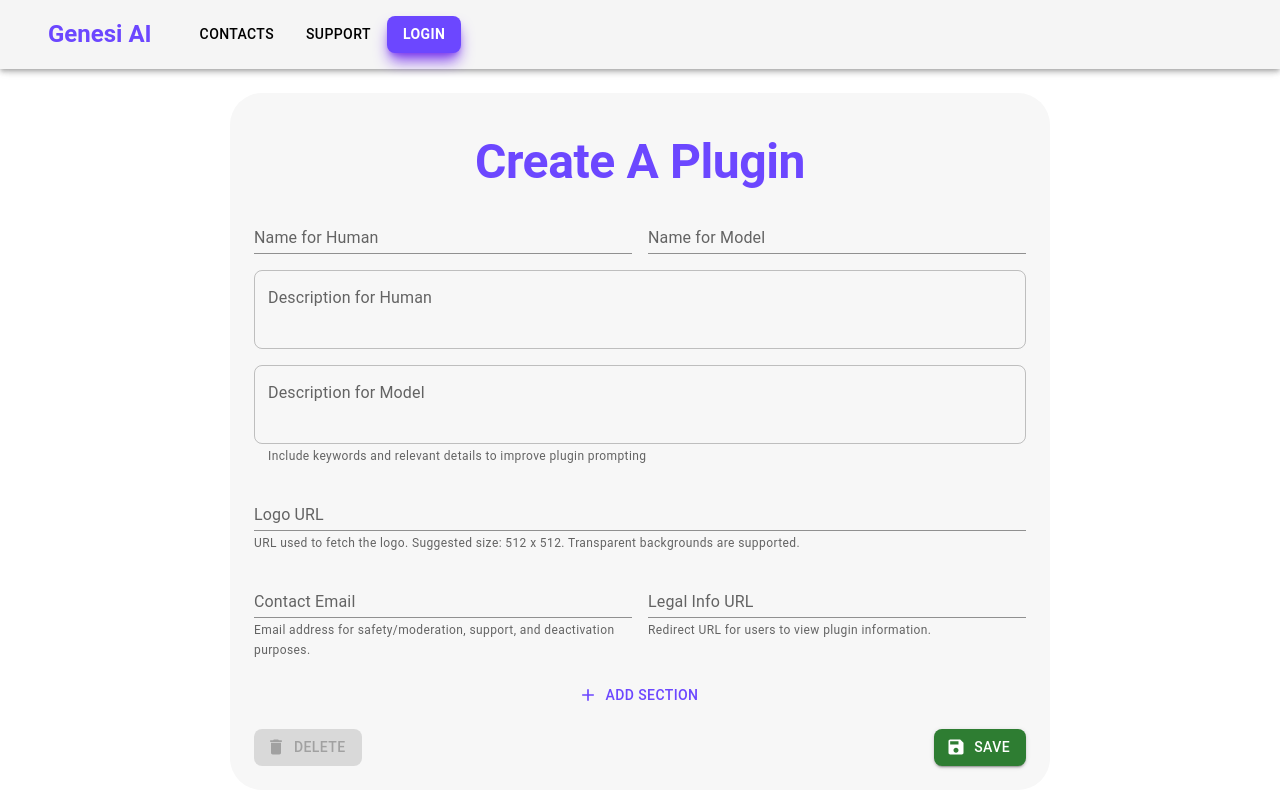
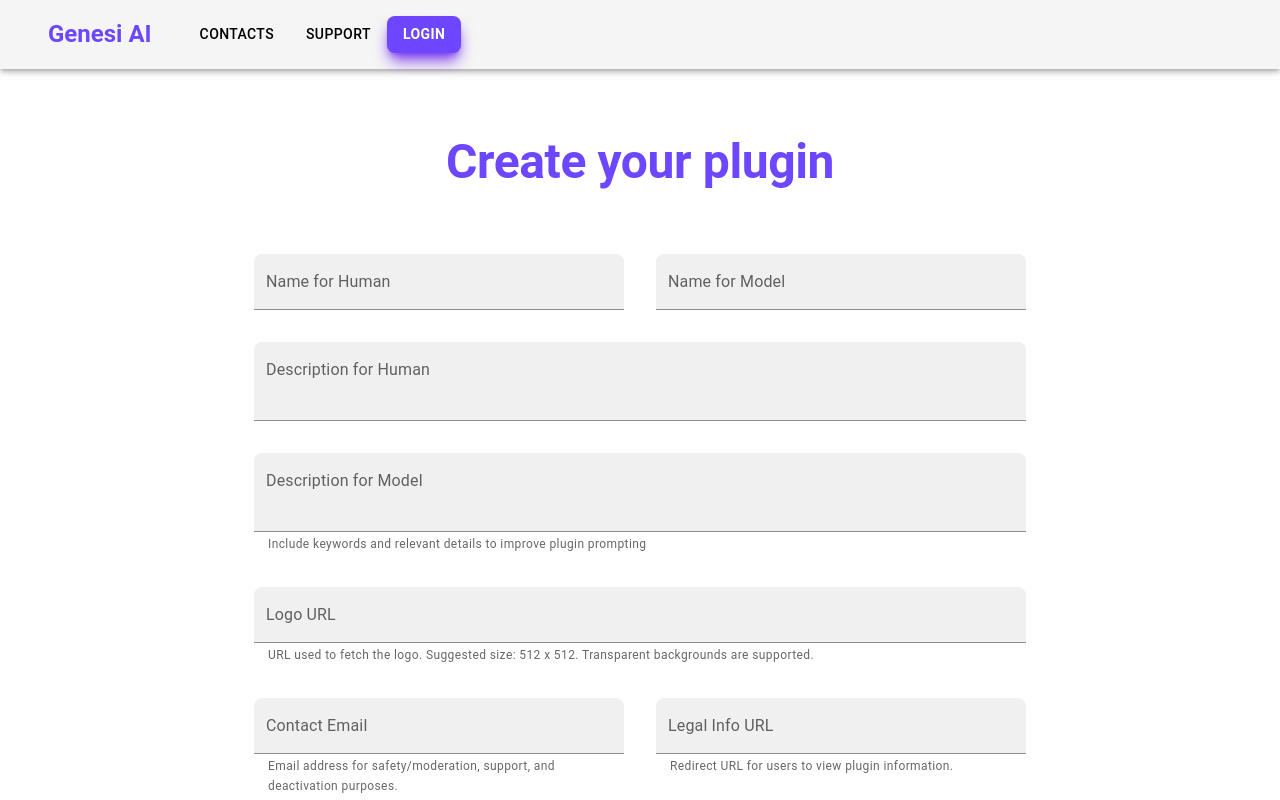
Before and after one commit to GenesiAI/PluginsWebPortal, a React (Create React App) app: page /your-plugins in a window 1280 px wide. Both pictures are taken after a click on the button "Create new plugin". Shown: the top 800 px of the page. Built offline with nearby package versions, Linux system fonts and the light colour scheme; no server answers; a web font is replaced by a local one.

Commit message:
more style

```diff
--- a/src/pages/PluginEditor.tsx
+++ b/src/pages/PluginEditor.tsx
@@ -127,7 +127,7 @@ const PluginEditor: React.FC<{}> = () => {
         <Box
           sx={{
             margin: "16px",
-            backgroundColor: "#f7f7f7",
+            // backgroundColor: "#f7f7f7",
             padding: 3,
             borderRadius: 4,
             marginTop: 3
@@ -143,12 +143,12 @@ const PluginEditor: React.FC<{}> = () => {
               marginTop: (theme) => theme.spacing(2)
             }}
           >
-            Create A Plugin
+            Create your plugin
           </Typography>
-          <Grid container spacing={2}>
+          <Grid container spacing={4} marginTop={4}>
             <Grid item xs={12} sm={6}>
               <TextField
-                variant="standard"
+                variant="filled"
                 fullWidth
                 label="Name for Human"
                 value={plugin.nameForHuman || ""}
@@ -171,7 +171,7 @@ const PluginEditor: React.FC<{}> = () => {
             </Grid>
             <Grid item xs={12} sm={6}>
               <TextField
-                variant="standard"
+                variant="filled"
                 fullWidth
                 label="Name for Model"
                 value={plugin.nameForModel || ""}
@@ -194,7 +194,7 @@ const PluginEditor: React.FC<{}> = () => {
             </Grid>
             <Grid item xs={12} sm={12}>
               <TextField
-                variant="outlined"
+                variant="filled"
                 fullWidth
                 multiline
                 rows={2}
@@ -217,7 +217,7 @@ const PluginEditor: React.FC<{}> = () => {
             </Grid>
             <Grid item xs={12} sm={12}>
               <TextField
-                variant="outlined"
+                variant="filled"
                 fullWidth
                 multiline
                 rows={2}
@@ -240,7 +240,7 @@ const PluginEditor: React.FC<{}> = () => {
             </Grid>
             <Grid item xs={12} sm={12}>
               <TextField
-                variant="standard"
+                variant="filled"
                 fullWidth
                 label="Logo URL"
                 value={plugin.logoUrl ? plugin.logoUrl : ""}
@@ -263,7 +263,7 @@ const PluginEditor: React.FC<{}> = () => {
             </Grid>
             <Grid item xs={12} sm={6}>
               <TextField
-                variant="standard"
+                variant="filled"
                 fullWidth
                 label="Contact Email"
                 value={plugin.contactEmail || ""}
@@ -284,7 +284,7 @@ const PluginEditor: React.FC<{}> = () => {
             </Grid>
             <Grid item xs={12} sm={6}>
               <TextField
-                variant="standard"
+                variant="filled"
                 fullWidth
                 label="Legal Info URL"
                 value={plugin.legalInfoUrl || ""}
```
Lines whose indentation alone changed are shown as unchanged.
